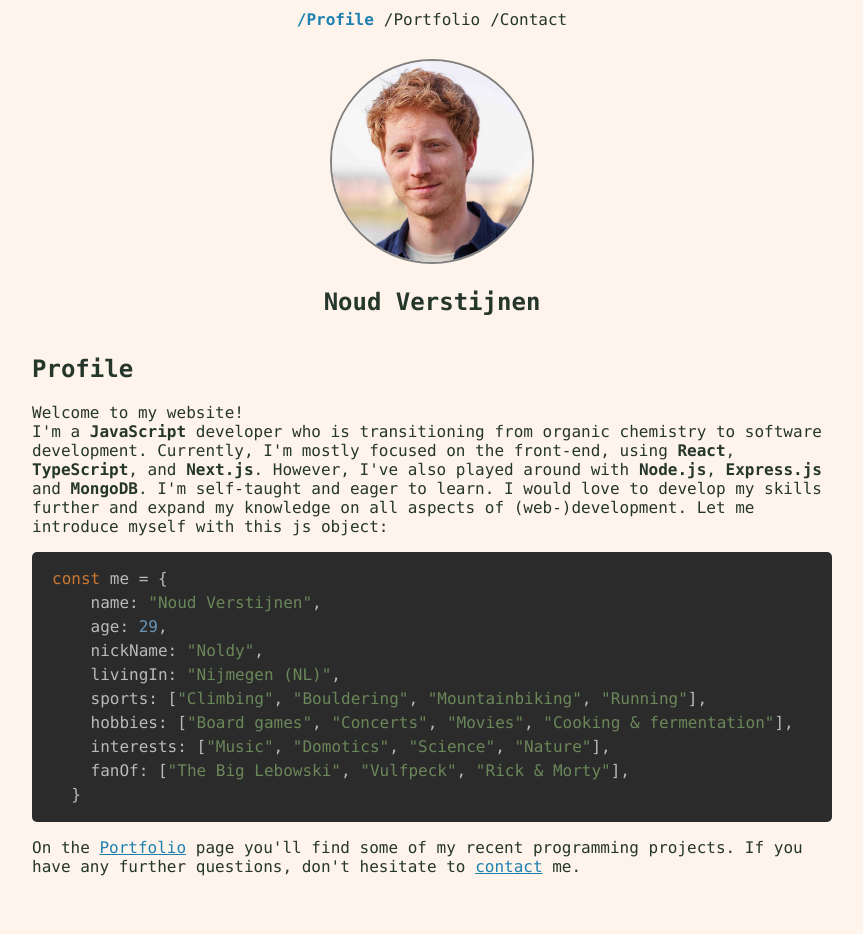
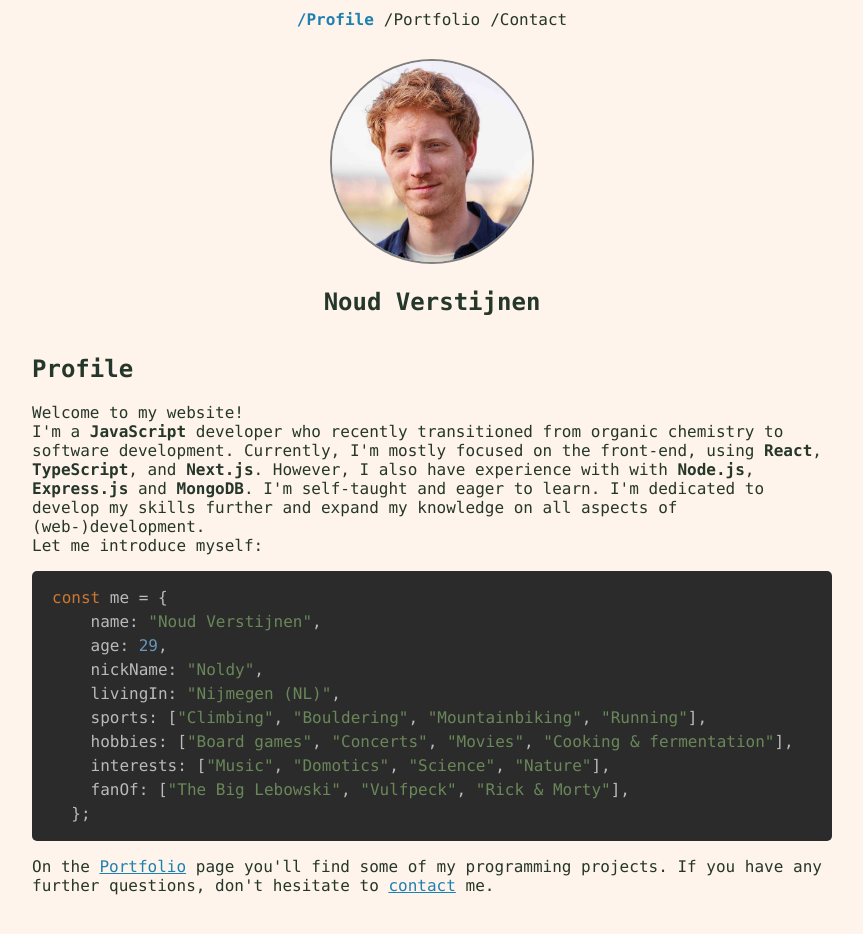
Before and after one commit to Noldyman/portfolio, a Next.js app: page / in a window 1280 px wide. Shown: the whole page, without its empty margins (208-1071 px from the left). Built offline with nearby package versions, Linux system fonts and the light colour scheme.

Commit message:
change intro text

```diff
--- a/src/pages/index.tsx
+++ b/src/pages/index.tsx
@@ -15,7 +15,7 @@ export default function Profile() {
     hobbies: ["Board games", "Concerts", "Movies", "Cooking & fermentation"],
     interests: ["Music", "Domotics", "Science", "Nature"],
     fanOf: ["The Big Lebowski", "Vulfpeck", "Rick & Morty"],
-  }`;
+  };`;
 
   return (
     <>
@@ -31,12 +31,14 @@ export default function Profile() {
       <h2>Profile</h2>
       <p>
         Welcome to my website!
-        <br /> I&apos;m a <b>JavaScript</b> developer who is transitioning from organic chemistry to
-        software development. Currently, I&apos;m mostly focused on the front-end, using{" "}
-        <b>React</b>, <b>TypeScript</b>, and <b>Next.js</b>. However, I&apos;ve also played around
-        with <b>Node.js</b>, <b>Express.js</b> and <b>MongoDB</b>. I&apos;m self-taught and eager to
-        learn. I would love to develop my skills further and expand my knowledge on all aspects of
-        (web-)development. Let me introduce myself with this js object:
+        <br /> I&apos;m a <b>JavaScript</b> developer who recently transitioned from organic
+        chemistry to software development. Currently, I&apos;m mostly focused on the front-end,
+        using <b>React</b>, <b>TypeScript</b>, and <b>Next.js</b>. However, I also have experience
+        with with <b>Node.js</b>, <b>Express.js</b> and <b>MongoDB</b>. I&apos;m self-taught and
+        eager to learn. I&apos;m dedicated to develop my skills further and expand my knowledge on
+        all aspects of (web-)development.
+        <br />
+        Let me introduce myself:
       </p>
       {SyntaxHighlighter && (
         <SyntaxHighlighter style={darcula} className="code-block" language="javascript">
@@ -44,8 +46,8 @@ export default function Profile() {
         </SyntaxHighlighter>
       )}
       <p>
-        On the <Link href="/portfolio">Portfolio</Link> page you&apos;ll find some of my recent
-        programming projects. If you have any further questions, don&apos;t hesitate to{" "}
+        On the <Link href="/portfolio">Portfolio</Link> page you&apos;ll find some of my programming
+        projects. If you have any further questions, don&apos;t hesitate to{" "}
         <Link href="/contact">contact</Link> me.
       </p>
     </>
```
